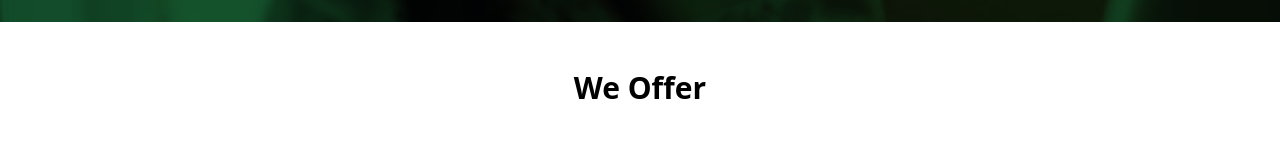
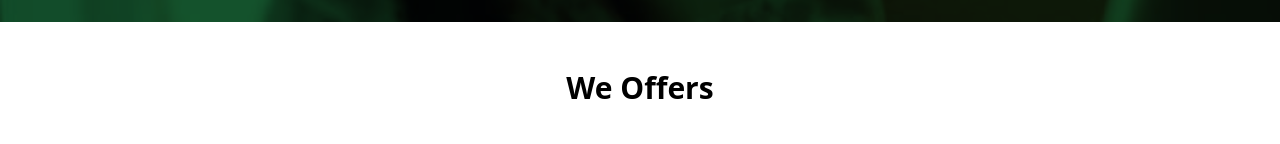
Before and after one commit to Opeyemi-2018/logistic, a Next.js app: page /page/ourservice in a window 1280 px wide. Shown: the part 278-422 px from the top of the page. Built offline with nearby package versions, Linux system fonts and the light colour scheme.

Commit message:
new changes

```diff
--- a/app/page/ourservice/page.jsx
+++ b/app/page/ourservice/page.jsx
@@ -66,7 +66,7 @@
       </div>
 
       <div className="max-w-4xl mx-auto px-4 py-12">
-        <h2 className="text-3xl font-bold text-center mb-10">We Offer</h2>
+        <h2 className="text-3xl font-bold text-center mb-10">We Offers</h2>
         <div className="relative border-l-4 border-green-800">
           {services.map((service, index) => (
             <div key={index} className="ml-6 mb-10">
```
